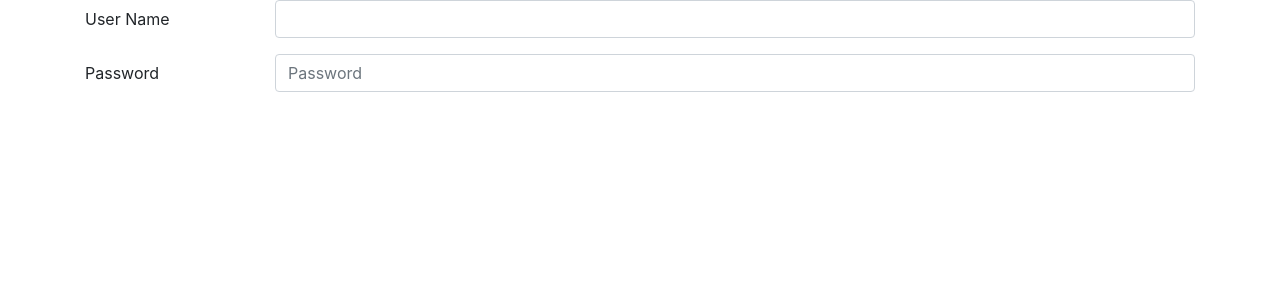
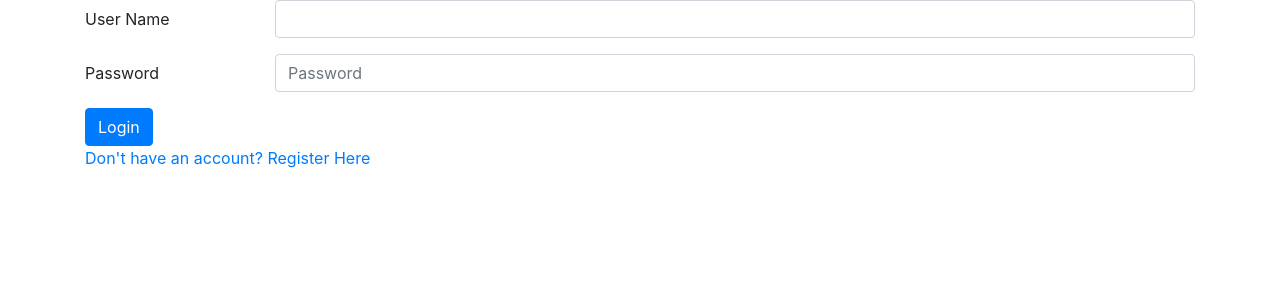
Before and after one commit to bilgramiraza/react-dashboard, a React (Create React App) app: page / in a window 1280 px wide. Shown: the top 300 px of the page. Built offline with nearby package versions, Linux system fonts and the light colour scheme; the HTML template or start-up script is replaced by a standard one.

Commit message:
Fixed Bootstrap implementation and added link to register Page

```diff
--- a/src/components/Login.js
+++ b/src/components/Login.js
@@ -1,12 +1,15 @@
 import React from 'react';
+import Container from 'react-bootstrap/Container';
 import Row from 'react-bootstrap/Row';
 import Col from 'react-bootstrap/Col';
 import Form from 'react-bootstrap/Form';
+import Button from 'react-bootstrap/Button';
+import { Link } from "react-router-dom";
 
 function Login() {
   return (
-    <div className='container'>
-      <Form>
+    <Container>
+      <Form className='mx-auto'>
         <Form.Group as={Row} className="mb-3" controlId="userName">
           <Form.Label column sm="2">
             User Name
@@ -24,8 +27,10 @@
             <Form.Control type="password" placeholder="Password" />
           </Col>
         </Form.Group>
+        <Button variant="primary">Login</Button>
       </Form>
-    </div>
+      <Link to="/register">Don't have an account? Register Here</Link>
+    </Container>
   )
 }
 
```
